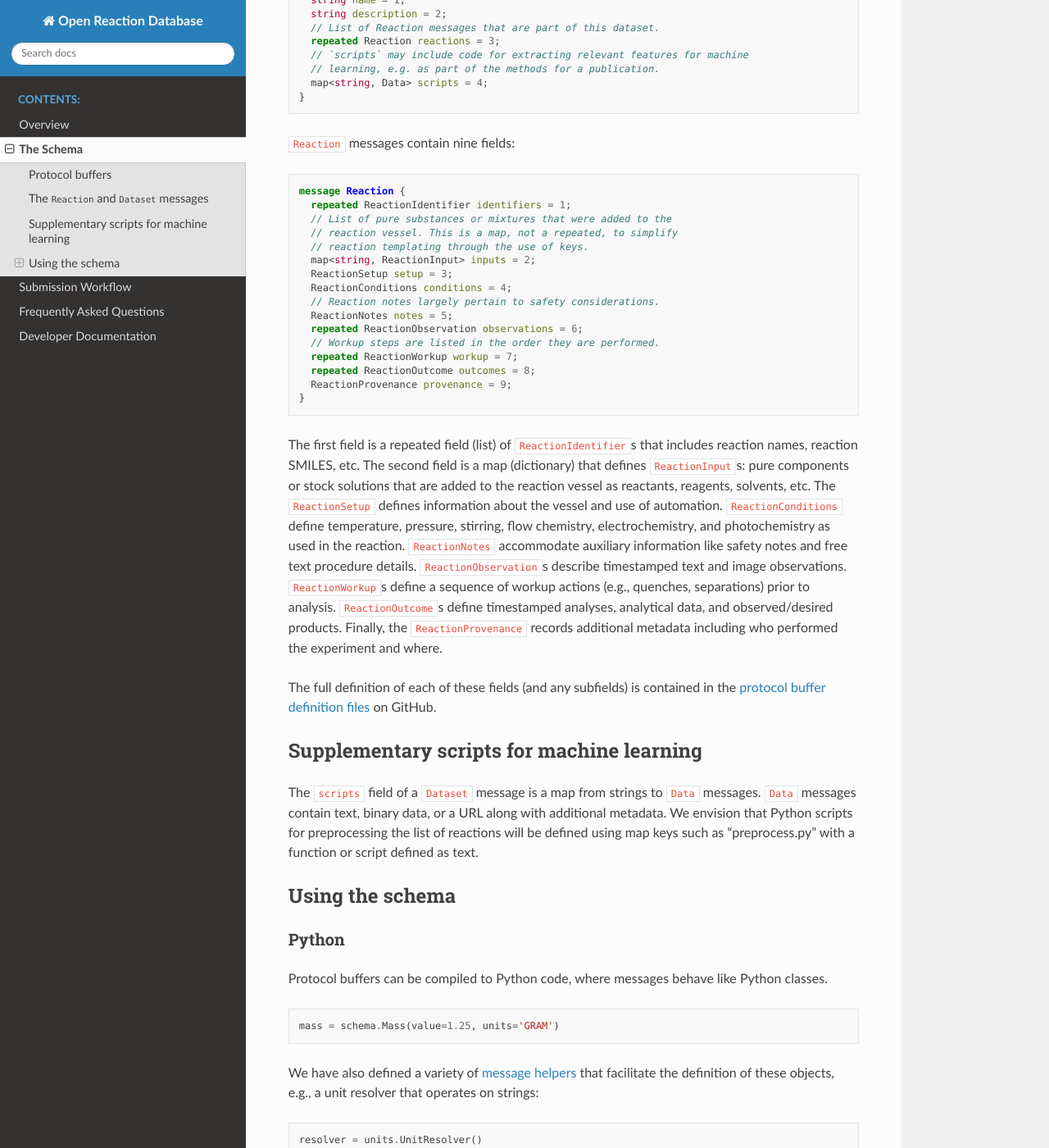
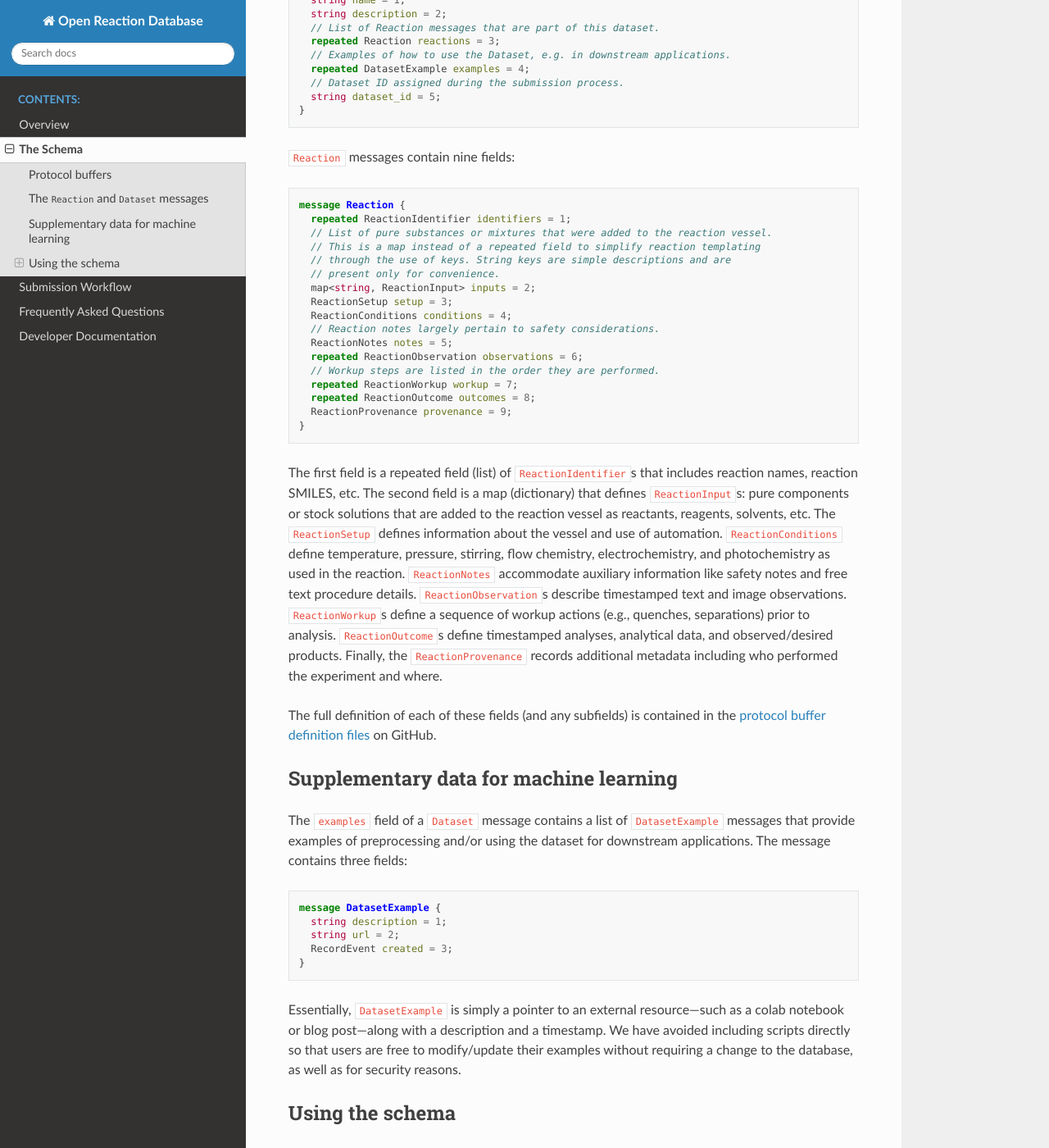
Before and after one commit to open-reaction-database/ord-schema, a Sphinx documentation site: the page built from docs/schema.md, in a window 1280 px wide and 1400 px high, scrolled down 895 px. Shown: the whole window at 82% size. Built offline with Sphinx 7.4.7 and the Read the Docs theme 2.0.0, drawn with Linux system fonts in a browser that asks for light colours.

Commit message:
updates for DatasetExample

````diff
--- a/docs/schema.md
+++ b/docs/schema.md
@@ -41,9 +41,10 @@ message Dataset {
   string description = 2;
   // List of Reaction messages that are part of this dataset.
   repeated Reaction reactions = 3;
-  // `scripts` may include code for extracting relevant features for machine
-  // learning, e.g. as part of the methods for a publication.
-  map<string, Data> scripts = 4;
+  // Examples of how to use the Dataset, e.g. in downstream applications.
+  repeated DatasetExample examples = 4;
+  // Dataset ID assigned during the submission process.
+  string dataset_id = 5;
 }
 ```
 
@@ -52,9 +53,10 @@ message Dataset {
 ```proto
 message Reaction {
   repeated ReactionIdentifier identifiers = 1;
-  // List of pure substances or mixtures that were added to the
-  // reaction vessel. This is a map, not a repeated, to simplify
-  // reaction templating through the use of keys.
+  // List of pure substances or mixtures that were added to the reaction vessel.
+  // This is a map instead of a repeated field to simplify reaction templating
+  // through the use of keys. String keys are simple descriptions and are
+  // present only for convenience.
   map<string, ReactionInput> inputs = 2;
   ReactionSetup setup = 3;
   ReactionConditions conditions = 4;
@@ -87,13 +89,25 @@ The full definition of each of these fields (and any subfields) is contained in
 the [protocol buffer definition files](https://github.com/Open-Reaction-Database/ord-schema/tree/master/proto)
 on GitHub.
 
-## Supplementary scripts for machine learning
+## Supplementary data for machine learning
 
-The `scripts` field of a `Dataset` message is a map from strings to `Data`
-messages. `Data` messages contain text, binary data, or a URL along with
-additional metadata. We envision that Python scripts for preprocessing the list
-of reactions will be defined using map keys such as "preprocess.py" with a
-function or script defined as text.
+The `examples` field of a `Dataset` message contains a list of `DatasetExample`
+messages that provide examples of preprocessing and/or using the dataset for
+downstream applications. The message contains three fields:
+
+```proto
+message DatasetExample {
+  string description = 1;
+  string url = 2;
+  RecordEvent created = 3;
+}
+```
+
+Essentially, `DatasetExample` is simply a pointer to an external
+resource&mdash;such as a colab notebook or blog post&mdash;along with a
+description and a timestamp. We have avoided including scripts directly so
+that users are free to modify/update their examples without requiring a
+change to the database, as well as for security reasons.
 
 ## Using the schema
 
````
Also changed, not shown: docs/overview.md (+5 -2 lines), 1 other file.
